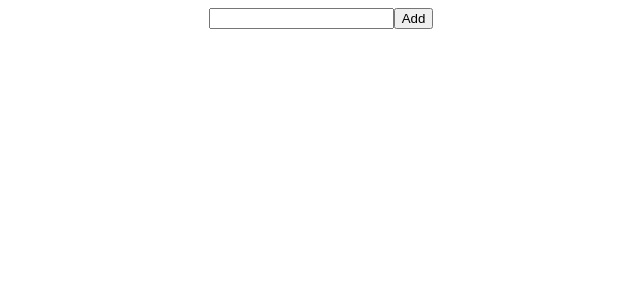
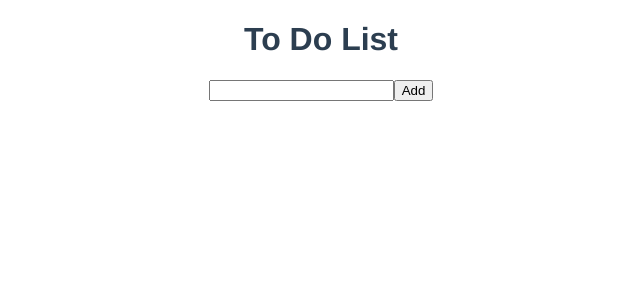
Before and after one commit to Code-Pop/pinia-fundamentals, a Vue app: page / in a window 1280 px wide. Shown: the top 300 px of the page, without its empty margins (319-959 px from the left). Built offline with nearby package versions, Linux system fonts and the light colour scheme.

Commit message:
update templates

```diff
--- a/src/App.vue
+++ b/src/App.vue
@@ -3,7 +3,7 @@ import TodoApp from './components/TodoApp.vue'
 </script>
 
 <template>
-  <TodoApp />
+  <todo-app />
 </template>
 
 <style>
--- a/src/components/TodoApp.vue
+++ b/src/components/TodoApp.vue
@@ -4,8 +4,11 @@ import TodoList from './TodoList.vue'
 </script>
 
 <template>
-  <TodoForm />
-  <TodoList />
+  <div class="todo-app">
+    <h1>To Do List</h1>
+    <todo-form />
+    <todo-list />
+  </div>
 </template>
 
 <style scoped>
--- a/src/components/TodoForm.vue
+++ b/src/components/TodoForm.vue
@@ -16,9 +16,11 @@ function addItemAndClear(item) {
 </script>
 
 <template>
-  <form @submit.prevent="addItemAndClear(todo)">
-    <input v-model="todo" type="text" /><button>Add</button>
-  </form>
+  <div>
+    <form @submit.prevent="addItemAndClear(todo)">
+      <input v-model="todo" type="text" /><button>Add</button>
+    </form>
+  </div>
 </template>
 
 <style scoped>
--- a/src/components/TodoList.vue
+++ b/src/components/TodoList.vue
@@ -13,8 +13,8 @@ const { toggleCompleted } = store
 </script>
 
 <template>
-  <div v-for="todo in todoList" :key="todo.id">
-    <div>
+  <div v-for="todo in todoList" :key="todo.id" class="list">
+    <div class="item">
       <span :class="{ completed: todo.completed }">{{ todo.item }}</span>
       <span @click.stop="toggleCompleted(todo.id)">&#10004;</span>
     </div>
--- a/src/stores/useTodoListStore.js
+++ b/src/stores/useTodoListStore.js
@@ -12,12 +12,12 @@ export const useTodoListStore = defineStore('todoList', {
     deleteTodo(itemId) {
       this.todoList = this.todoList.filter((object) => {
         return object.id !== itemId
-      });
+      })
     },
     toggleCompleted(idToFind) {
       const todo = this.todoList.find((obj) => obj.id === idToFind);
       if (todo) {
-        todo.completed = !todo.completed;
+        todo.completed = !todo.completed
       }
     }
   }
```
